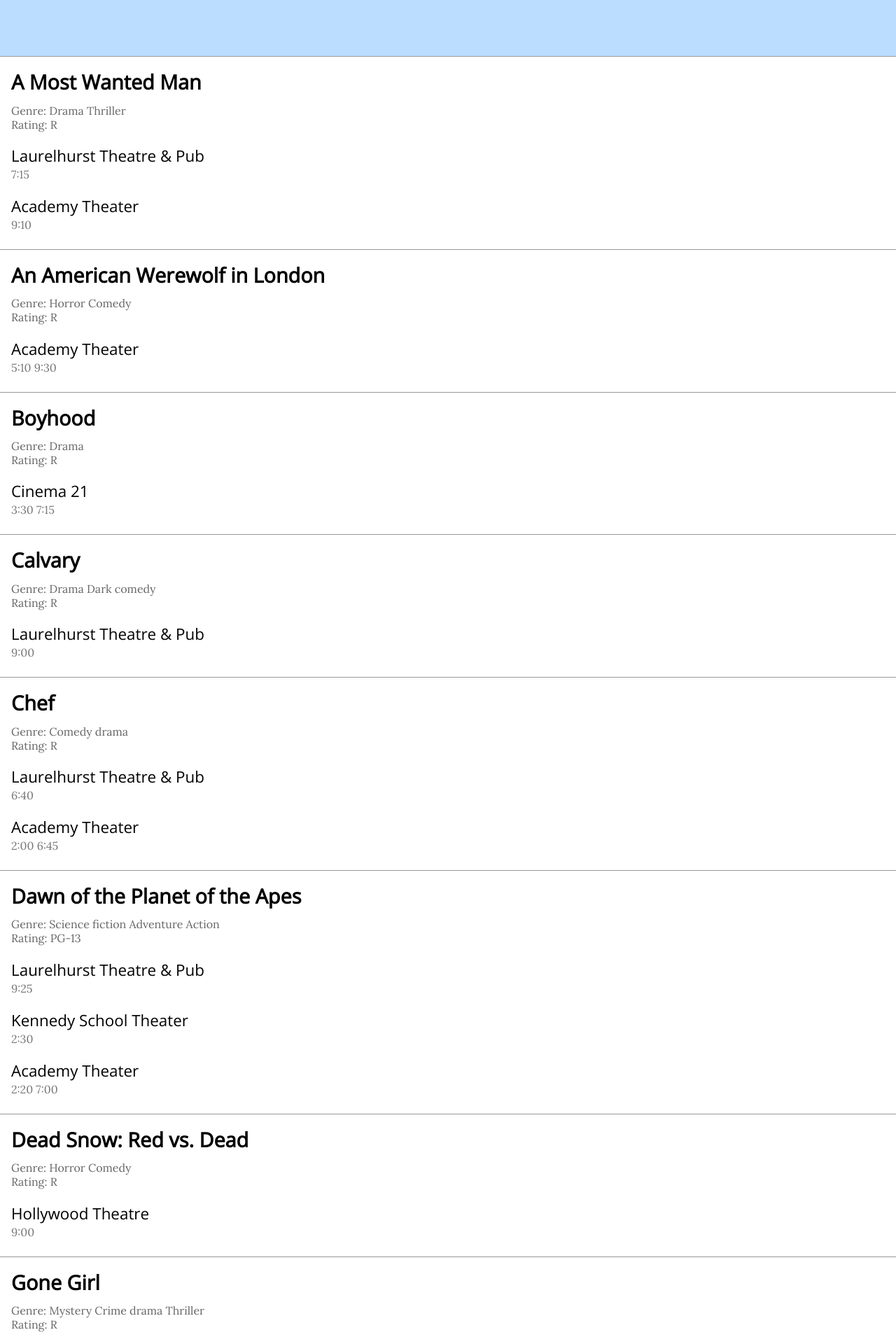
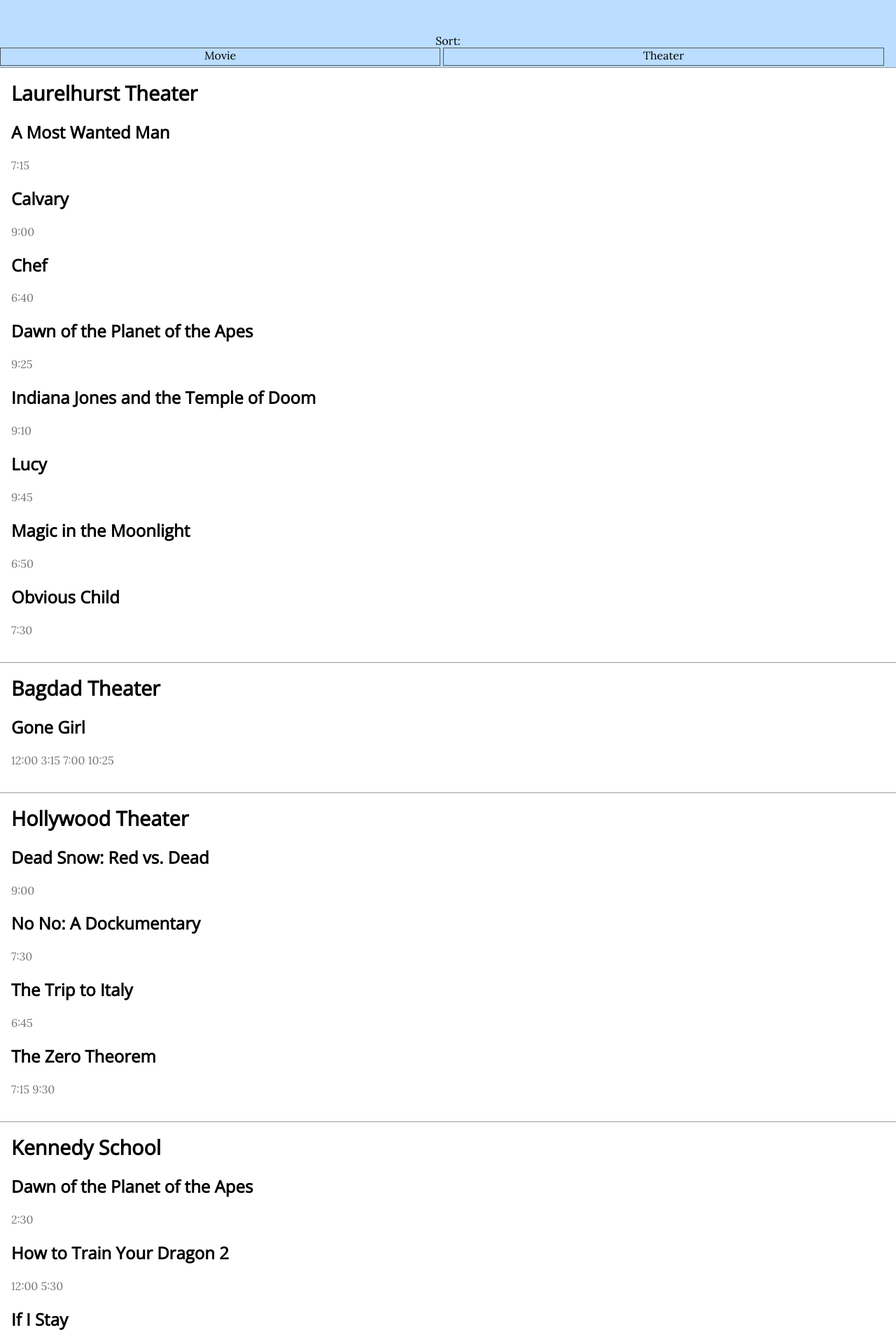
Before and after one commit to michaelmayer97219/pubtheaters, a PHP site: page / in a window 1280 px wide. Shown: the top 1920 px of the page at 70% size. Run offline with PHP 8.4, Linux system fonts and the light colour scheme; some libraries are stand-ins or nearby versions.

Commit message:
by theater and by movie bare bones working

```diff
--- /dev/null
+++ b/functions.js
@@ -0,0 +1,167 @@
+// Desirable theaters
+
+theater_codes = [
+	"1657", //Laurelhurst
+	"238", //Bagdad
+	"6734", //Hollywood
+	"1196", //Kennedy School
+	"243", //Mission
+	"3031", //living room
+	"240", //Cinema 21
+	"2213", //academy
+]
+
+theater_code_objects = [
+
+	{"1657":"Laurelhurst Theater"},
+	{"238": "Bagdad Theater"},
+	{"6734": "Hollywood Theater"},
+	{"1196": "Kennedy School"},
+	{"243": "Mission Theater"},
+	{"3031": "Living Room Theater"},
+	{"240": "Cinema 21"},
+	{"2213": "Academy Theater"}
+
+]
+
+//Function to parse date-time and return html element
+
+function time_to_span (date) {
+	var time = date.split('T')[1]
+	var hour = time.split(':')[0]
+	var min = time.split(':')[1]
+	if (hour>12) {
+		hour = hour - 12
+	}
+
+	return "<span class='time'> "+hour+':'+min+"</span>"
+
+}
+
+//function to check if mpaa is unrated
+
+function mpaa_check(rate) {
+	if (typeof rate !== 'undefined') {
+	return rate[0].code
+	}	else {
+	return "Unrated"
+	}
+}
+
+
+//FUNCTION FOR SHOWTIMES BY THEATER
+
+//loop through each showtime object
+
+function showtimes_by_theater(data, targetDiv) {
+	//loop through theaters
+	$.each(theater_code_objects, function(index, obj) {
+		//loop through movie title objects
+		var code = Object.keys(obj)[0]
+		var location = obj[code]
+		var content = "<div class='main_container'>"
+		var content = content + "<h1 class='main_title'>"+location+"</h1>"
+		var titles_used = []
+
+		//loop through theater data
+		$.each(data, function(index, val) {
+			content = content + "<div class='secondary'>"
+			showtime_array = val.showtimes
+			//loop through showtime arrays
+			$.each(showtime_array, function(i, v) {
+				var theatre_id = v.theatre.id
+				//check if theater_id matches current container
+				if (theatre_id === code) {
+					var title = val.title
+					var time = v.dateTime
+					console.log(time)
+
+					if (titles_used.indexOf(title) === -1) {
+						content = content + "<h2 class='secondary_title'>"+val.title+"</h2>"
+						content = content + time_to_span(time)
+					} else {
+						content = content + time_to_span(time)
+					}
+
+					titles_used.push(title)
+
+				}
+			})
+		content = content + "</div>" //close secondary div
+		})
+
+		var content = content + "</div>" //cloase main_container
+		targetDiv.append(content)
+	})
+
+
+}
+
+
+//FUNCTION FOR SHOWTIMES BY TITLE
+// loop through each showtime object
+
+function showtimes_by_title(data, targetDiv) {
+	$.each(data, function (index, val) {
+		//Set variables
+		var title = val.title
+		var movie_object = val.showtimes
+		var image_url = val.preferredImage.uri
+		var genres = val.genres
+		var mpaa = val.ratings
+		var shortdes = val.shortDescription
+
+		var content = "<div class='main_container'>"
+		var content = content +  "<h1 class='main_title'>"+title+"</h1>"
+		var content = content + "<div class='main_info'>"
+
+		//loop through genres and append to movie container
+
+		var content = content + "<span class='info'>Genre:"
+		$.each(genres, function(ind, val) {
+			content = content + "<span> "+val+" </span>"
+		})
+		content = content + "</span>" //close genres
+
+		//Add MPAA
+		content = content + "<span class='info_2'>Rating: "+mpaa_check(mpaa)+"</span>"
+
+		//add short description
+
+		var content = content + "<div class='shortdes'>" + shortdes + "</div>"
+		var content = content + "</div>" //close movie info
+
+		//array to hold theaternames to check for duplicate time
+		var theaters_used = []
+		content = content + "<div class='secondary'>"
+		$.each(movie_object, function(i, v) {
+			var id = v.theatre.id
+			var theater_name = v.theatre.name
+			var isPub = theater_codes.indexOf(id) == -1
+			if(!isPub) {
+
+				//check if theater exists inside the most recent container
+				var exists = theaters_used.indexOf(theater_name) > -1
+				if (exists) {
+					content = content + time_to_span(v.dateTime)
+				} else {
+
+					content = content + "<h2 class='secondary_name'>"+theater_name+"</h2>"
+					content = content + time_to_span(v.dateTime)
+				}
+				theaters_used.push(theater_name)
+			}
+		})
+		console.log(theaters_used)
+
+
+
+		var content = content + "</div>" // close theater_in_movie
+		var content = content +  "</div>" //cose movie_container
+
+		//append content if theater container isn't empty
+		if (theaters_used.length > 0) {
+			targetDiv.append(content)
+		}
+	})
+}
--- a/index.css
+++ b/index.css
@@ -4,31 +4,53 @@
 }
 
 #header {
-	height: 5em;
+	height: 6em;
 	background-color: #bdf;
+}
+
+#options {
+	position: relative;
+	top: 50%;
+	height: 50%;
+	width: 100%;
+}
+
+#sortLabel {
+	width: 100%;
+	text-align: center;
+
+}
+
+.sortToggle {
+	display: inline-block;
+	width: 49%;
+	height: 50%;
+	margin: 0px;
+	text-align: center;
+	border: 1px solid #555;
 }
 
 #main {
 
 }
 
-.movie_container {
+.main_container {
 	padding: 1em 2em 1em 1em;
 	background-color: #fff;
 	border-top: 1px solid #999;
 }
 
-.movie_title {
+.main_title {
 	margin: 0px 0px .4em 0px;
 	font-family: 'Open Sans', sans-serif;
 	font-size: 1.8em;
 }
 
-.movie_info {
+.main_info {
 	color: #666;
 }
 
-.genres {
+.info {
 	display: block;
 }
 
@@ -36,18 +58,20 @@
 	display:none;
 }
 
-.theater_in_movie {
+.secondary {
 	margin: 1.2em 0 .5em 0;
 	font-family: 'Open Sans', sans-serif;
+
 }
 
-.theater_name {
+.secondary_name {
 	margin: 0;
 	font-size: 1.4em;
-	font-weight: 200;
+	font-weight: 100;
+	color: #333;
 }
 
-.theater_in_movie span {
+.secondary span {
 	font-family: 'Lora', serif;
 	font-size: 1em;
 	color: #777;
--- a/index.html
+++ b/index.html
@@ -7,11 +7,19 @@
     <link href='http://fonts.googleapis.com/css?family=Open+Sans' rel='stylesheet' type='text/css'>
     <link href='http://fonts.googleapis.com/css?family=Lora' rel='stylesheet' type='text/css'>
     <script src="https://code.jquery.com/jquery-2.1.1.js"></script>
+    <script src="functions.js"></script>
     <script src="data.js"></script>
     <script src="index.js"></script>
   </head>
   <body>
-    <div id='header'></div>
+    <div id='header'>
+
+      <div id='options'>
+        <div id='sortLabel'>Sort:</div>
+        <div id='byMovie' class='sortToggle'>Movie</div>
+        <div id='byTheater' class='sortToggle'>Theater</div>
+      </div>
+    </div>
     <div id='main'></div>
     <div id='footer'></div>
   </body>
--- a/index.js
+++ b/index.js
@@ -1,112 +1,16 @@
-theater_codes = [
-	"1657", //Laurelhurst
-	"238", //Bagdad
-	"6734", //Hollywood
-	"1196", //Kennedy School
-	"243", //Mission
-	"3031", //living room
-	"240", //Cinema 21
-	"2213", //academy
-]
-
 $("document").ready(function() {
 
-//FUNCTION FOR SHOWTIMES BY TITLE
-// loop through each showtime object
-$.each(theater_times, function (index, val) {
-	//Set variables
-	var title = val.title
-	var movie_object = val.showtimes
-	var image_url = val.preferredImage.uri
-	var genres = val.genres
-	var mpaa = val.ratings
-	var shortdes = val.shortDescription
+	//default view will be showtimes_by_theater
+	showtimes_by_theater(theater_times, $('#main'))
 
+	$('#byMovie').click(function() {
+		$('#main').html('')
+		showtimes_by_title(theater_times, $('#main'))
+	})
 
-	var content = "<div class='movie_container'>"
-	var content = content +  "<h1 class='movie_title'>"+title+"</h1>"
-
-	//add movie descriptions
-
-	var content = content + "<div class='movie_info'>"
-
-	//loop through genres and append to movie container
-
-	var content = content + "<span class='genres'>Genre:"
-	$.each(genres, function(ind, val) {
-		content = content + "<span> "+val+" </span>"
+	$('#byTheater').click(function() {
+		$('#main').html('')
+		showtimes_by_theater(theater_times, $('#main'))
 	})
-	content = content + "</span>" //close genres
-
-	//Add MPAA
-
-	if (typeof mpaa !== 'undefined') {
-		content = content + "<span class='mpaa'>Rating: "+mpaa[0].code+"</span>"
-	}	else {
-		content = content + "<span class='mpaa'>Rating: Unrated</span>"
-	}
-
-	//add short description
-
-	content = content + "<div class='shortdes'>" + shortdes + "</div>"
-	content = content + "</div>" //close movie info
-
-
-
-	//array to hold theaternames to check for duplicate times
-
-	var theaters_used = []
-	$.each(movie_object, function(i, v) {
-		var id = v.theatre.id
-		var isPub = theater_codes.indexOf(id) == -1
-
-
-
-		if(!isPub) {
-
-			var theater_name = v.theatre.name
-			var time = v.dateTime
-			var time = time.split('T')[1]
-			var hour = time.split(':')[0]
-			var min = time.split(':')[1]
-
-			if (hour>12) {
-				hour = hour - 12
-			}
-
-			//check if theater exists inside the most recent container
-			var exists = theaters_used.indexOf(theater_name) > -1
-
-			//console.log(theater_name+' '+theaters_used+ ' '+exists)
-
-			if (exists) {
-				content = content + "<span class='time'> "+hour+':'+min+"</span>"
-
-			} else {
-				content = content + "<div class='theater_in_movie'>"
-				content = content + "<h2 class='theater_name'>"+theater_name+"</h2>"
-
-				content = content + "<span class='time'>"+hour+':'+min+"</span>"
-			}
-			theaters_used.push(theater_name)
-
-		}
-
-	})
-content = content + "</div>"
-
-	//content closing tags
-	var content = content +  "</div>"
-
-	if (theaters_used.length > 0) {
-		$('#main').append(content)
-	}
-
-	//append content to body
-
-
-})
-
-console.log(theater_times)
 
 });
```
